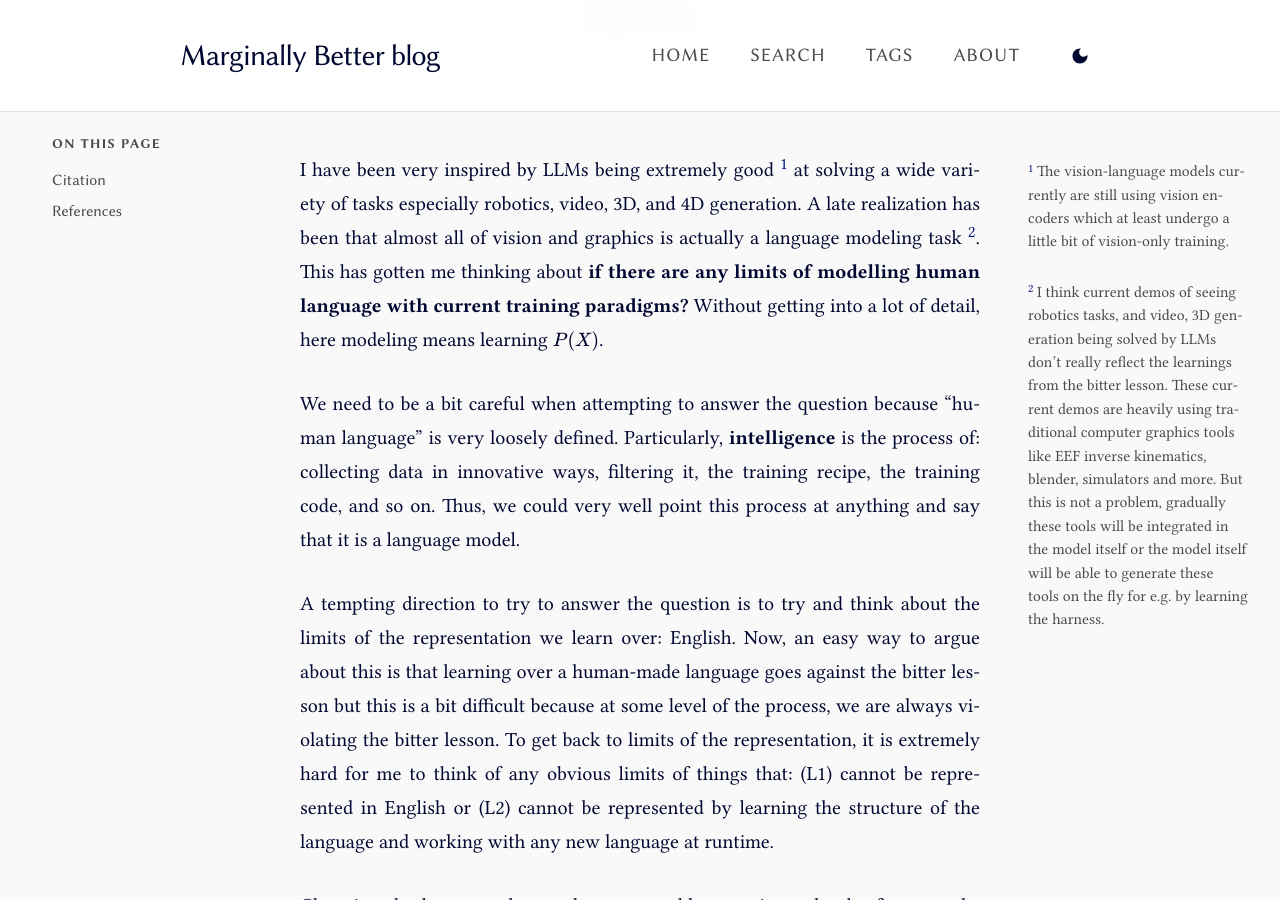
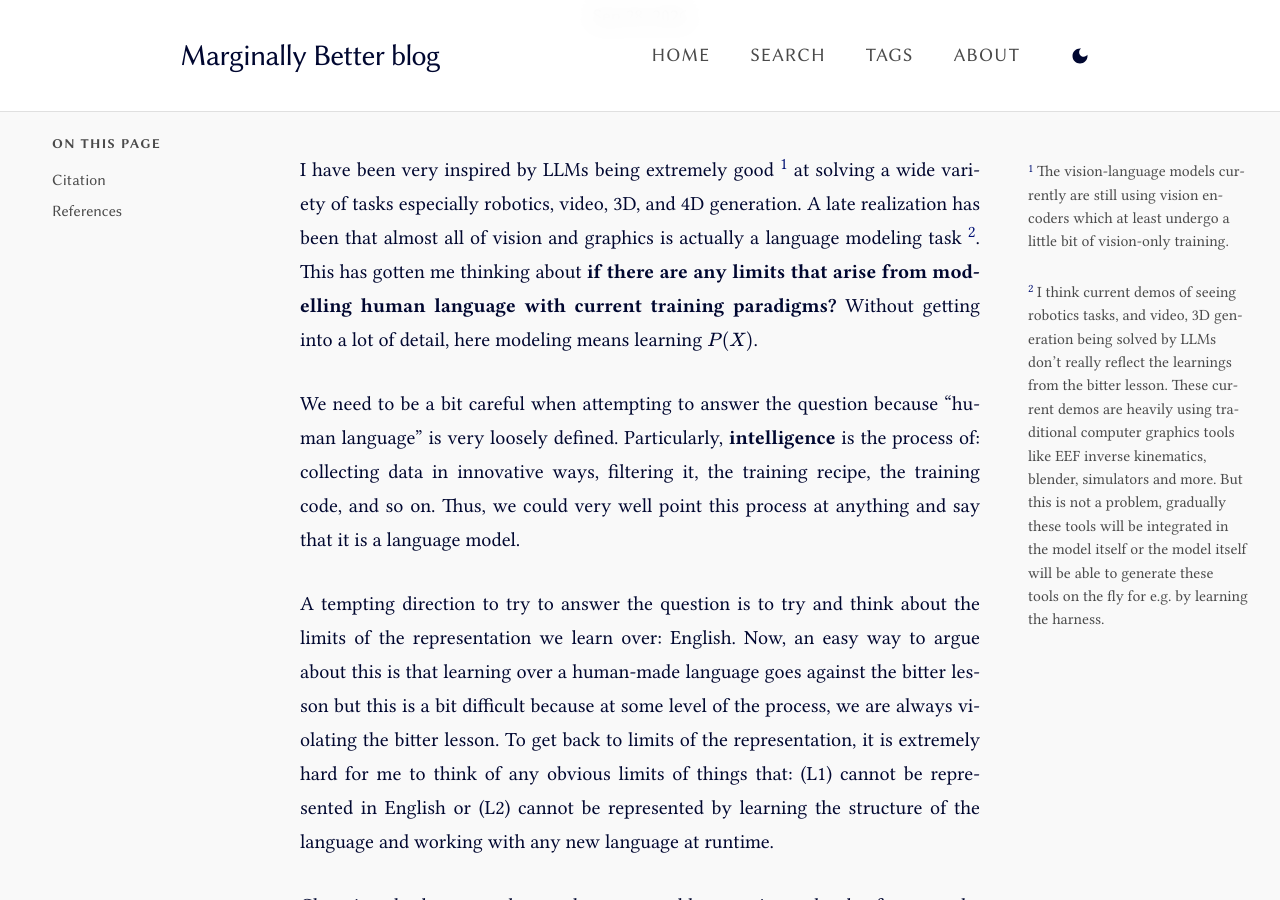
Before and after one commit to Rishit-dagli/Rishit-dagli.github.io, a Jekyll site: the page built from _posts/2026-09-28-lm-limits.md, in a window 1280 px wide and 900 px high, scrolled down 312 px. Built offline with Jekyll 4.4.1, drawn with Linux system fonts in a browser that asks for light colours; comment, search, counter and statistics services are not loaded.

Commit message:
fix: refine phrasing in language modeling post for clarity

```diff
--- a/_posts/2026-09-28-lm-limits.md
+++ b/_posts/2026-09-28-lm-limits.md
@@ -6,7 +6,7 @@ image:
 tags: [philosophy, llm]
 ---
 
-I have been very inspired by LLMs being extremely good [^vlmnote] at solving a wide variety of tasks especially robotics, video, 3D, and 4D generation. A late realization has been that almost all of vision and graphics is actually a language modeling task [^bittervideogen]. This has gotten me thinking about **if there are any limits of modelling human language with current training paradigms?** Without getting into a lot of detail, here modeling means learning $P(X)$.
+I have been very inspired by LLMs being extremely good [^vlmnote] at solving a wide variety of tasks especially robotics, video, 3D, and 4D generation. A late realization has been that almost all of vision and graphics is actually a language modeling task [^bittervideogen]. This has gotten me thinking about **if there are any limits that arise from modelling human language with current training paradigms?** Without getting into a lot of detail, here modeling means learning $P(X)$.
 
 We need to be a bit careful when attempting to answer the question because "human language" is very loosely defined. Particularly, **intelligence** is the process of: collecting data in innovative ways, filtering it, the training recipe, the training code, and so on. Thus, we could very well point this process at anything and say that it is a language model.
 
```
